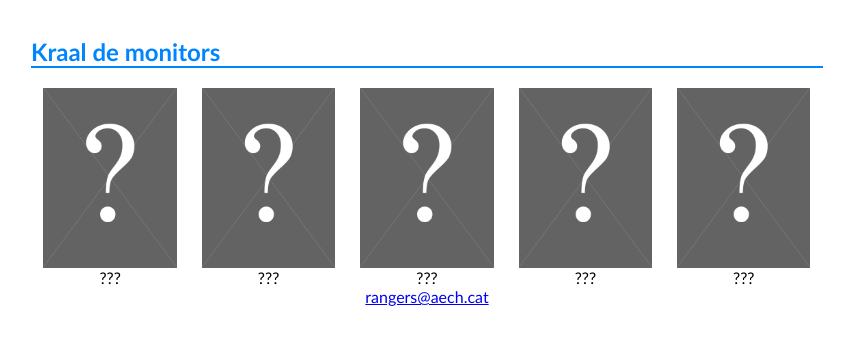
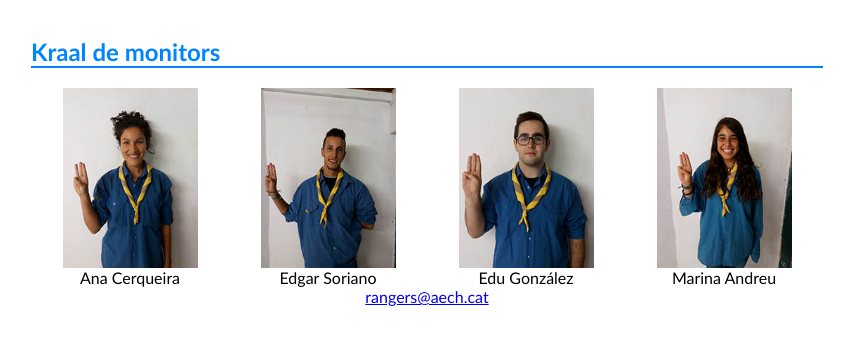
Before and after one commit to thePLO/aechpre, a plain HTML site: page rangers.html in a window 1280 px wide. Shown: the part 1277-1620 px from the top of the page, without its empty margins (213-1054 px from the left). Drawn offline with Linux system fonts and the light colour scheme.

Commit message:
last fotos

```diff
--- a/rangers.html
+++ b/rangers.html
@@ -90,16 +90,14 @@
 		<section class="monis center">
 			<h2>Kraal de monitors</h2>
 			<div class="container-flex">
-				<div class="kraal-moni"><img src="media/gfx/monis/no_photo.jpg"><br>
-					???</div>
-				<div class="kraal-moni"><img src="media/gfx/monis/no_photo.jpg"><br>
-					???</div>
-				<div class="kraal-moni"><img src="media/gfx/monis/no_photo.jpg"><br>
-					???</div>
-				<div class="kraal-moni"><img src="media/gfx/monis/no_photo.jpg"><br>
-					???</div>
-				<div class="kraal-moni"><img src="media/gfx/monis/no_photo.jpg"><br>
-					???</div>
+				<div class="kraal-moni"><img src="media/gfx/monis/ana_cerqueira.jpg"><br>
+					Ana Cerqueira</div>
+				<div class="kraal-moni"><img src="media/gfx/monis/edgar_soriano.jpg"><br>
+					Edgar Soriano</div>
+				<div class="kraal-moni"><img src="media/gfx/monis/edu_gonzalez.jpg"><br>
+					Edu González</div>
+				<div class="kraal-moni"><img src="media/gfx/monis/marina_andreu.jpg"><br>
+					Marina Andreu</div>
 			</div>
 			<a href='mailto:rangers@aech.cat'>rangers@aech.cat</a>
 		</section>
```
Also changed, not shown: castors.html (+2 -2 lines), kraal.html (+11 -12 lines), rovers.html (+1 -1 lines), media/gfx/monis/ana_cerqueira.jpg (added), media/gfx/monis/axel_cols.jpg (added), media/gfx/monis/caps.jpg (added), media/gfx/monis/edgar_soriano.jpg (added), media/gfx/monis/edu_gonzalez.jpg (added), media/gfx/monis/marina_andreu.jpg (added).
